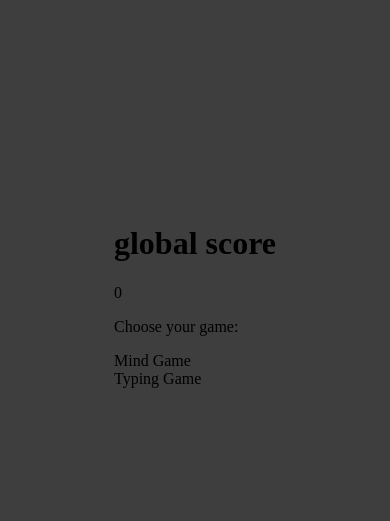
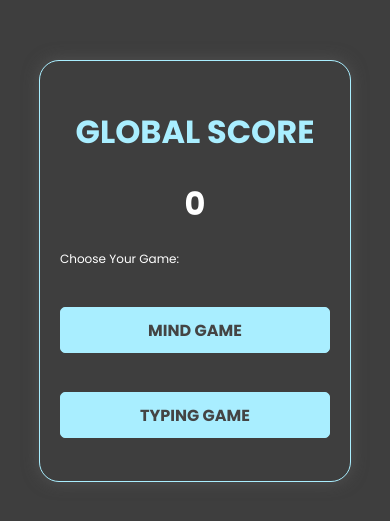
Before and after one commit to Badr-Eddine-Slaoui/YouCodeFirstYearSprintTwoBriefOne, a plain HTML site: page index.html in a window 390 px wide. Shown: the part 151-672 px from the top of the page. Drawn offline with Linux system fonts and the light colour scheme.

Commit message:
Add Home Page Mobile CSS / Edit Style.css

```diff
--- a/css/home.css
+++ b/css/home.css
@@ -0,0 +1,84 @@
+:root{
+  --bg-color: #3e3e3e;
+  --text-color: #fff;
+  --title-color: #A9EEFF;
+  --btn-bg: #A9EEFF;
+  --btn-color: #444444;
+  --box-shadow: 0 0 16px #5d5d5d99;
+  --border: 1px solid #A9EEFF;
+}
+
+.container{
+  width: 80vw;
+  height: 50vh;
+  background: var(--bg-color);
+  border: var(--border);
+  border-radius: 20px;
+  box-shadow: var(--box-shadow);
+  display: flex;
+  flex-direction: column;
+  align-items: center;
+  justify-content: space-around;
+  padding: 20px;
+}
+
+.container .title,
+.container .score{
+  width: 100%;
+  height: 25%;
+  display: flex;
+  align-items: center;
+  justify-content: center;
+}
+
+.container .score{
+    height: 10%;
+}
+
+.container .title h1{
+  color: var(--title-color);
+  font-size: 32px;
+  text-transform: uppercase;
+  font-weight: bolder;
+  text-align: center;
+}
+
+.container .score p{
+  font-size: 32px;
+  font-weight: bolder;
+  text-align: center;
+}
+
+.container .body{
+  width: 100%;
+  height: 60%;
+  display: flex;
+  flex-direction: column;
+  justify-content: space-around;
+}
+
+.container .body p{
+  font-size: 12px;
+  text-transform: capitalize;
+}
+
+.container .body .btn{
+  width: 100%;
+  height: 20%;
+  background: var(--btn-bg);
+  color: var(--btn-color);
+  border: var(--border);
+  border-radius: 5px;
+  display: flex;
+  align-items: center;
+  justify-content: center;
+  text-transform: uppercase;
+  font-weight: bolder;
+  cursor: pointer;
+  transition: all .3s ease-in-out;
+}
+
+.container .body .btn:hover{
+  background: var(--btn-color);
+  color: var(--text-color);
+}
--- a/css/style.css
+++ b/css/style.css
@@ -1,5 +1,25 @@
+@import url('https://fonts.googleapis.com/css2?family=Poppins:wght@400;500;600;700&display=swap');
+
+:root{
+  --bg-color: #3e3e3e;
+  --text-color: #fff;
+  --title-color: #A9EEFF;
+  --btn-bg: #A9EEFF;
+  --btn-color: #444444;
+  --box-shadow: 0 0 16px #5d5d5d99;
+  --border: 1px solid #A9EEFF;
+}
+
+*{
+  margin: 0;
+  padding: 0;
+  box-sizing: border-box;
+}
+
 body {
-  background: #3e3e3e;
+  background: var(--bg-color);
+  color: var(--text-color);
+  font-family: "Poppins", sans-serif;
   display: flex;
   justify-content: center;
   align-items: center;
```
